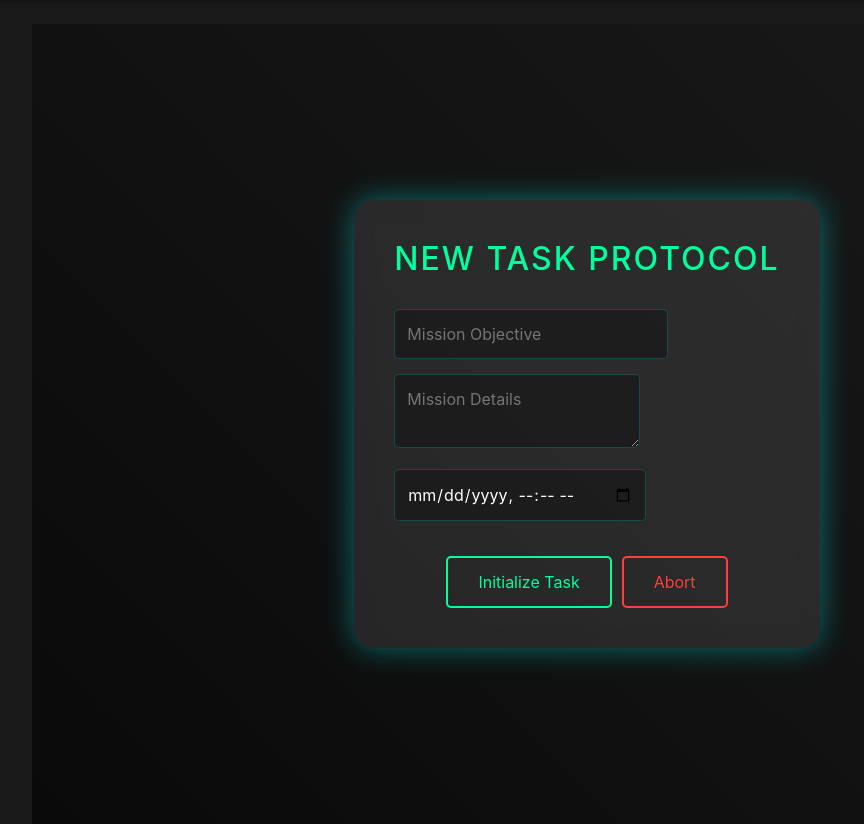
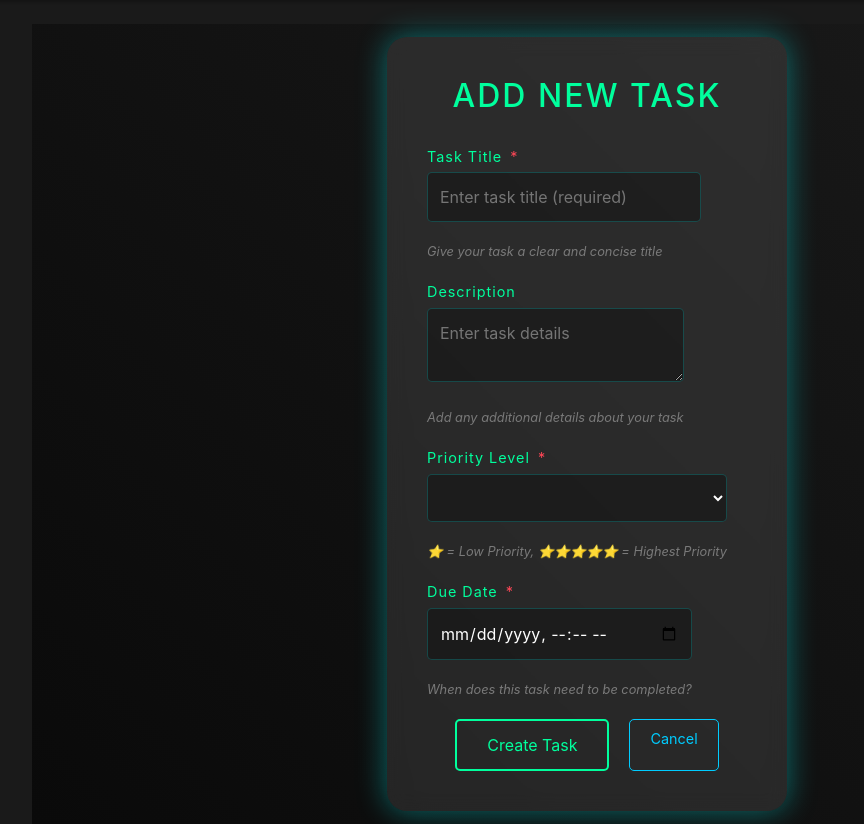
Before and after one commit to SaleemSws/flask-project, a Flask app: template templates/add_task.html in a window 1280 px wide. Shown: the part 56-880 px from the top of the page, without its empty margins (53-917 px from the left). Run offline with Flask 3, Linux system fonts and the light colour scheme; the template is opened without the code that fills it: values that come from a table or form of the project are taken from there, others are empty; some libraries are stand-ins or nearby versions.

Commit message:
add priority task

```diff
--- a/forms.py
+++ b/forms.py
@@ -5,6 +5,7 @@ from wtforms import (
     DateTimeField,
     TextAreaField,
     SubmitField,
+    SelectField,
 )
 from wtforms.validators import DataRequired, Length
 
@@ -29,4 +30,9 @@ class TaskForm(FlaskForm):
     due_date = DateTimeField(
         "Due Date", format="%Y-%m-%dT%H:%M", validators=[DataRequired()]
     )
+    priority = SelectField(
+        "Priority",
+        choices=[(str(i), "⭐" * i) for i in range(6)],
+        validators=[DataRequired()],
+    )
     submit = SubmitField("Submit")
--- a/models.py
+++ b/models.py
@@ -26,6 +26,7 @@ class Task(db.Model):
     due_date = db.Column(db.DateTime, nullable=True)
     created_at = db.Column(db.DateTime, default=datetime.utcnow)
     completed_at = db.Column(db.DateTime, nullable=True)
+    priority = db.Column(db.Integer, default=0)
 
     def mark_complete(self):
         self.completed = True
--- a/templates/add_task.html
+++ b/templates/add_task.html
@@ -1,42 +1,51 @@
 {% extends "base.html" %}
-{% block title %}Add Task{% endblock %}
+{% block title %}Add New Task{% endblock %}
 
 {% block content %}
 <div class="cyber-container">
     <div class="glass-panel">
-        <h2 class="cyber-title">New Task Protocol <span class="glow"></span></h2>
+        <h2 class="cyber-title">Add New Task <span class="glow"></span></h2>
         <form method="POST" class="cyber-form">
             {{ form.hidden_tag() }}
             <div class="input-group">
                 <div class="cyber-input">
-                    {{ form.title(class="future-input", placeholder="Mission Objective") }}
+                    <label class="input-label">Task Title <span class="required">*</span></label>
+                    {{ form.title(class="future-input", placeholder="Enter task title (required)") }}
+                    <small class="help-text">Give your task a clear and concise title</small>
                     <div class="input-line"></div>
                 </div>
             </div>
+
             <div class="input-group">
                 <div class="cyber-input">
-                    {{ form.description(class="future-input", placeholder="Mission Details") }}
+                    <label class="input-label">Description</label>
+                    {{ form.description(class="future-input", placeholder="Enter task details") }}
+                    <small class="help-text">Add any additional details about your task</small>
                     <div class="input-line"></div>
                 </div>
             </div>
+
             <div class="input-group">
                 <div class="cyber-input">
-                    <input type="datetime-local"
-                           name="due_date"
-                           class="future-input"
-                           required
-                           value="{{ form.due_date.data.strftime('%Y-%m-%dT%H:%M') if form.due_date.data else '' }}">
+                    <label class="input-label">Priority Level <span class="required">*</span></label>
+                    {{ form.priority(class="future-input") }}
+                    <small class="help-text">⭐ = Low Priority, ⭐⭐⭐⭐⭐ = Highest Priority</small>
                     <div class="input-line"></div>
                 </div>
             </div>
+
+            <div class="input-group">
+                <div class="cyber-input">
+                    <label class="input-label">Due Date <span class="required">*</span></label>
+                    {{ form.due_date(class="future-input", type="datetime-local") }}
+                    <small class="help-text">When does this task need to be completed?</small>
+                    <div class="input-line"></div>
+                </div>
+            </div>
+
             <div class="button-group">
-                <button type="submit" class="cyber-button">
-                    <span>Initialize Task</span>
-                    <div class="button-border"></div>
-                </button>
-                <a href="{{ url_for('app_routes.dashboard') }}" class="cyber-button cancel">
-                    <span>Abort</span>
-                </a>
+                <button type="submit" class="cyber-button">Create Task</button>
+                <a href="{{ url_for('app_routes.index') }}" class="cyber-button-small">Cancel</a>
             </div>
         </form>
     </div>
@@ -127,5 +136,48 @@
         from { box-shadow: 0 0 20px rgba(0, 255, 255, 0.2); }
         to { box-shadow: 0 0 30px rgba(0, 255, 255, 0.4); }
     }
+
+    .input-label {
+        color: #00ff9d;
+        display: block;
+        margin-bottom: 5px;
+        font-size: 0.9em;
+        letter-spacing: 1px;
+    }
+
+    .required {
+        color: #ff4757;
+        margin-left: 3px;
+    }
+
+    .help-text {
+        color: #7a7a7a;
+        font-size: 0.8em;
+        margin-top: 5px;
+        display: block;
+        font-style: italic;
+    }
+
+    .input-group {
+        margin-bottom: 20px;
+    }
+
+    .cyber-button-small {
+        background: transparent;
+        color: #00ccff;
+        border: 1px solid #00ccff;
+        padding: 8px 20px;
+        border-radius: 5px;
+        text-decoration: none;
+        margin-left: 10px;
+        font-size: 0.9em;
+        transition: all 0.3s ease;
+    }
+
+    .cyber-button-small:hover {
+        background: #00ccff;
+        color: #000;
+        box-shadow: 0 0 15px rgba(0, 204, 255, 0.5);
+    }
 </style>
 {% endblock %}
```
Also changed, not shown: templates/edit_task.html (+12 -6 lines).
